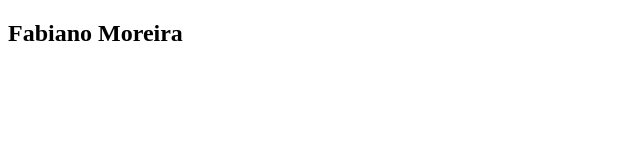
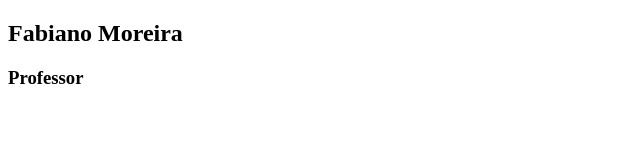
Before and after one commit to fmoreiranet/curriculoFabiano, a plain HTML site: page index.html in a window 1280 px wide. Shown: the full height of the page, 0-640 px from the left. Drawn offline with Linux system fonts and the light colour scheme.

Commit message:
funcao adicionada

```diff
--- a/index.html
+++ b/index.html
@@ -10,6 +10,9 @@
 
 <body>
     <h2> Fabiano Moreira </h2>
+    <h3>
+        Professor
+    </h3>
 </body>
 
 </html>
```
